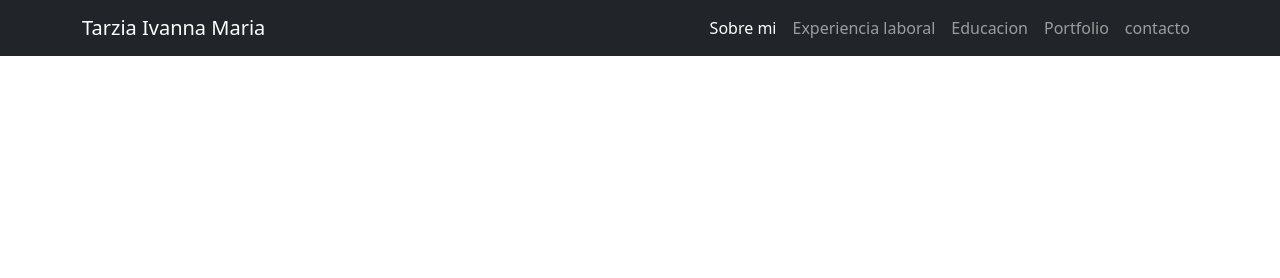
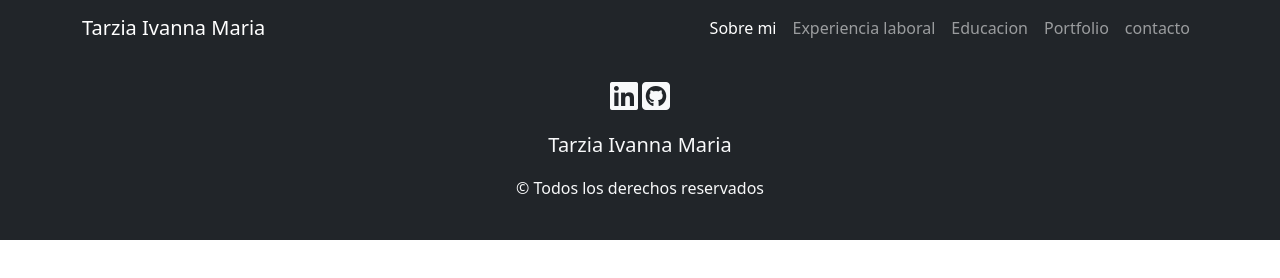
Before and after one commit to ivannatarzia/ivannatarzia.github.io, a plain HTML site: page index.html in a window 1280 px wide. Drawn offline with nearby package versions, Linux system fonts and the light colour scheme.

Commit message:
se agrego el footer

```diff
--- a/index.html
+++ b/index.html
@@ -45,7 +45,14 @@
     </nav>
 
 </header>
-<footer>
+<footer class="bg-dark text-light py-4">
+    <div class="container text-center">
+        <i class="fab fa-linkedin fa-2x mr-2"></i>
+        <i class="fab fa-github-square fa-2x"></i>
+        <p class="lead mt-3">Tarzia Ivanna Maria</p>
+        <p>&copy; Todos los derechos reservados</p>
+
+    </div>
 
 
 </footer>
```
